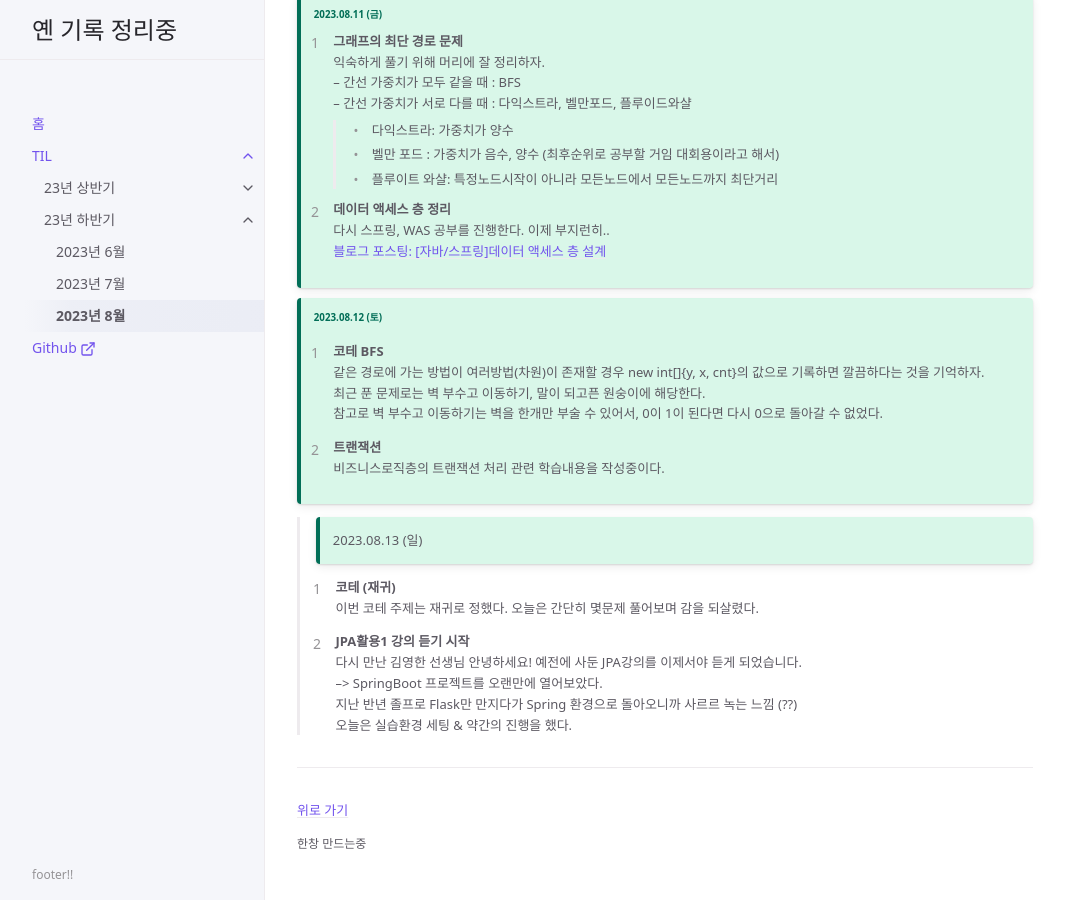
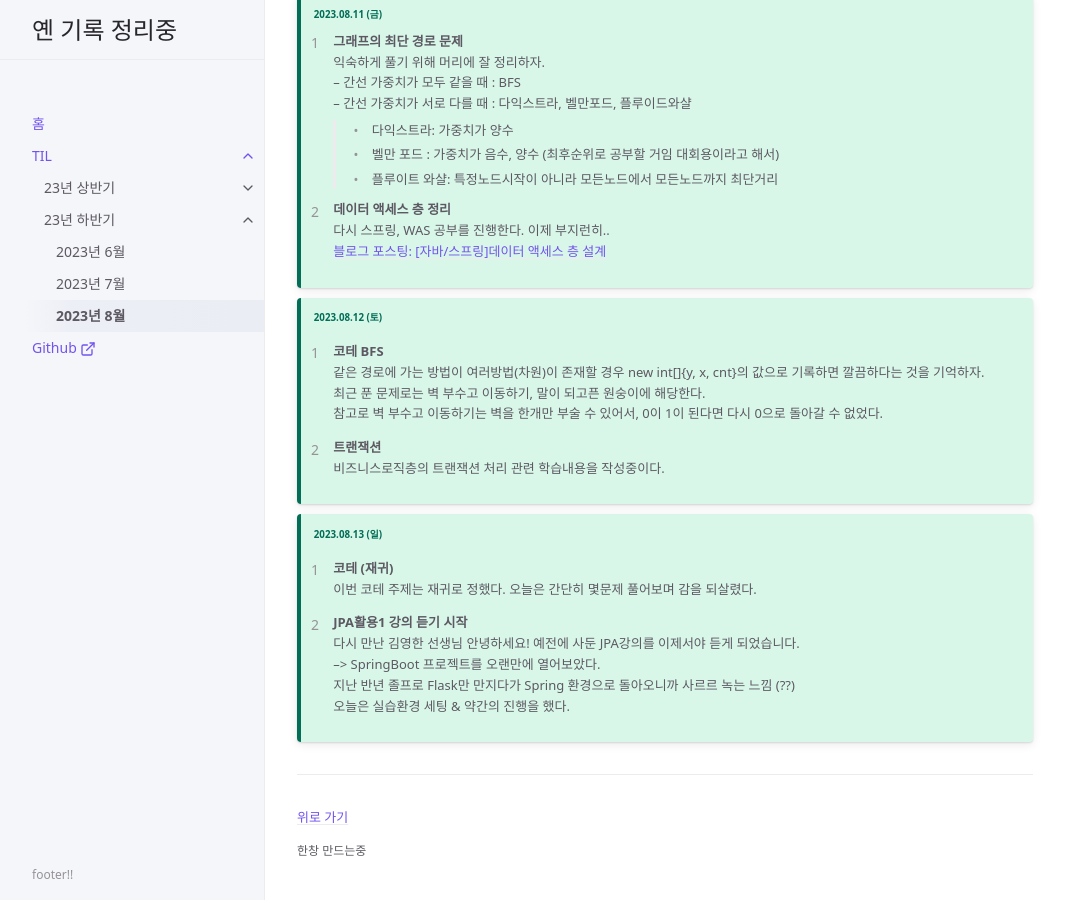
Before and after one commit to yyeennyy/yyeennyy.github.io, a Jekyll site: the page built from docs/TIL/23년 하반기/month08.md, in a window 1280 px wide and 900 px high, scrolled down 2082 px. Shown: the whole window, without its empty margins (107-1172 px from the left). Built offline with Jekyll 4.4.1, drawn with Linux system fonts in a browser that asks for light colours.

Commit message:
TIL 0813

```diff
--- a/docs/TIL/23년 하반기/month08.md
+++ b/docs/TIL/23년 하반기/month08.md
@@ -144,7 +144,8 @@ nav_order: 3
 > 비즈니스로직층의 트랜잭션 처리 관련 학습내용을 작성중이다.<br>
 >
 
-> {: .new-title }
+
+{: .new-title }
 > 2023.08.13 (일)
 > 1. **코테 (재귀)**<br>
 > 이번 코테 주제는 재귀로 정했다. 오늘은 간단히 몇문제 풀어보며 감을 되살렸다.
```
